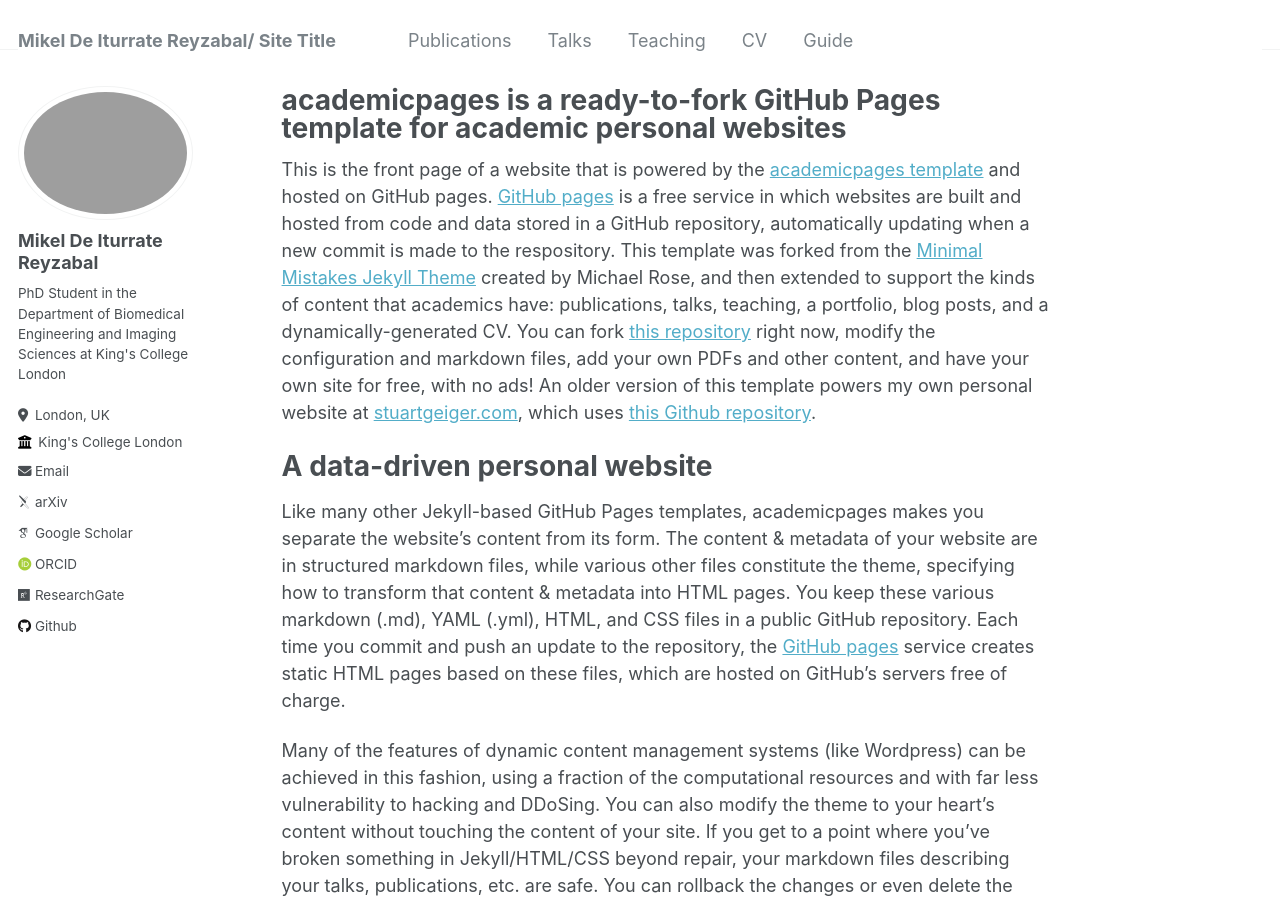
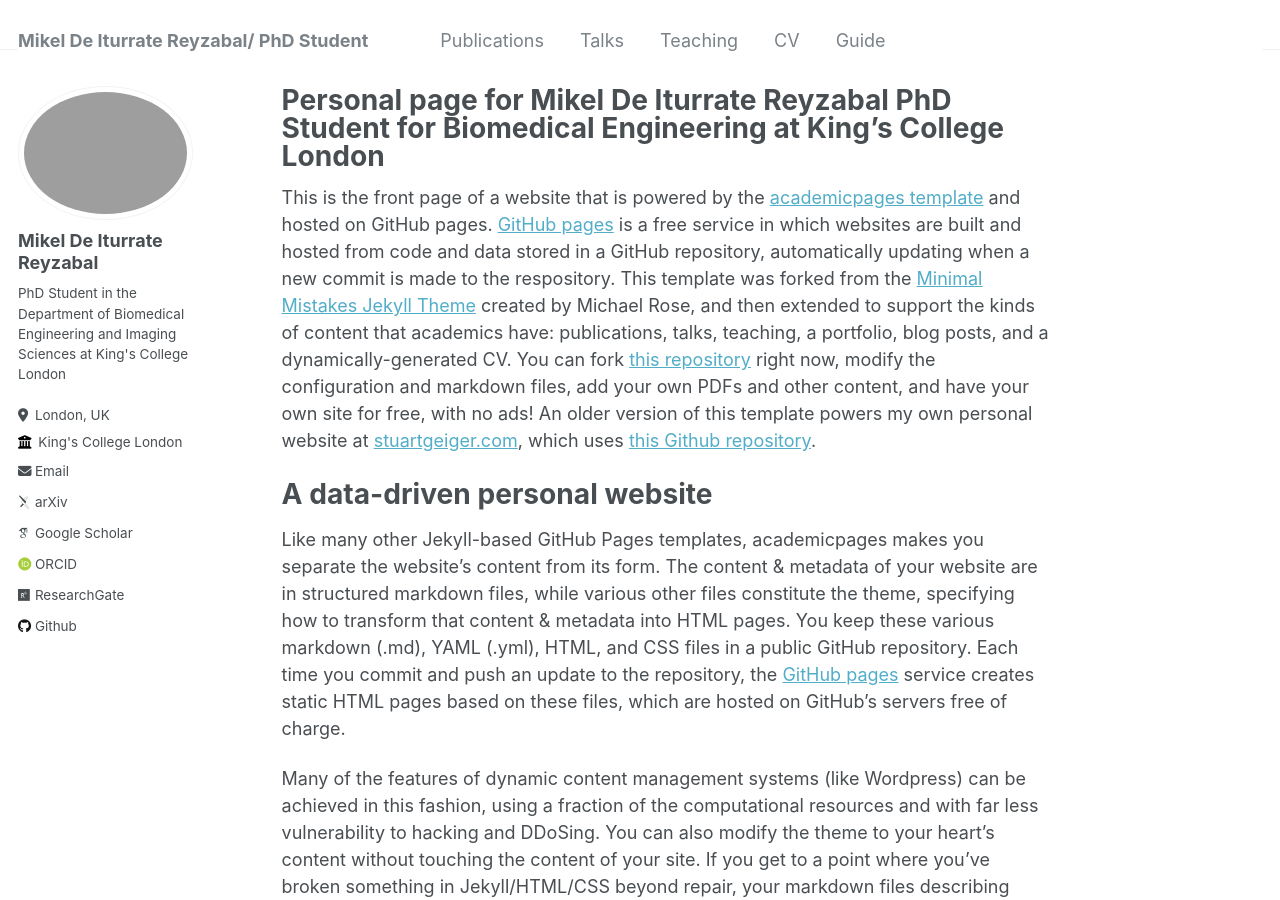
Before and after one commit to mikelitu/mikelitu.github.io, a Jekyll site: the page built from _pages/about.md, in a window 1280 px wide and 900 px high. Built offline with Jekyll 4.4.1, drawn with Linux system fonts in a browser that asks for light colours; some web fonts are replaced.

```diff
--- a/_config.yml
+++ b/_config.yml
@@ -8,13 +8,13 @@
 
 # Basic Site Settings
 locale                   : "en-US"
-title                    : "Mikel De Iturrate Reyzabal/ Site Title"
+title                    : "Mikel De Iturrate Reyzabal/ PhD Student"
 title_separator          : "-"
 name                     : &name "Mikel De Iturrate Reyzabal"
 description              : &description "PhD Student in the Department of Biomedical Engineering and Imaging Sciences at King's College London"
 url                      : https://mikelitu.github.io # the base hostname & protocol for your site e.g. "https://mmistakes.github.io"
 baseurl                  : "" # the subpath of your site, e.g. "/blog"
-repository               : "academicpages/academicpages.github.io"
+repository               : "mikelitu/mikelitu.github.io"
 
 # Site Author - The following control what appear as part of the author content on the side bar.
 #               If a field is blank the icon and link will not appear, otherwise it will be shown.
--- a/_pages/about.md
+++ b/_pages/about.md
@@ -1,6 +1,6 @@
 ---
 permalink: /
-title: "academicpages is a ready-to-fork GitHub Pages template for academic personal websites"
+title: "Personal page for Mikel De Iturrate Reyzabal PhD Student for Biomedical Engineering at King's College London"
 author_profile: true
 redirect_from:
   - /about/
```
Also changed, not shown: _publications/dafoes.md (+1 -1 lines), 5 other files.
